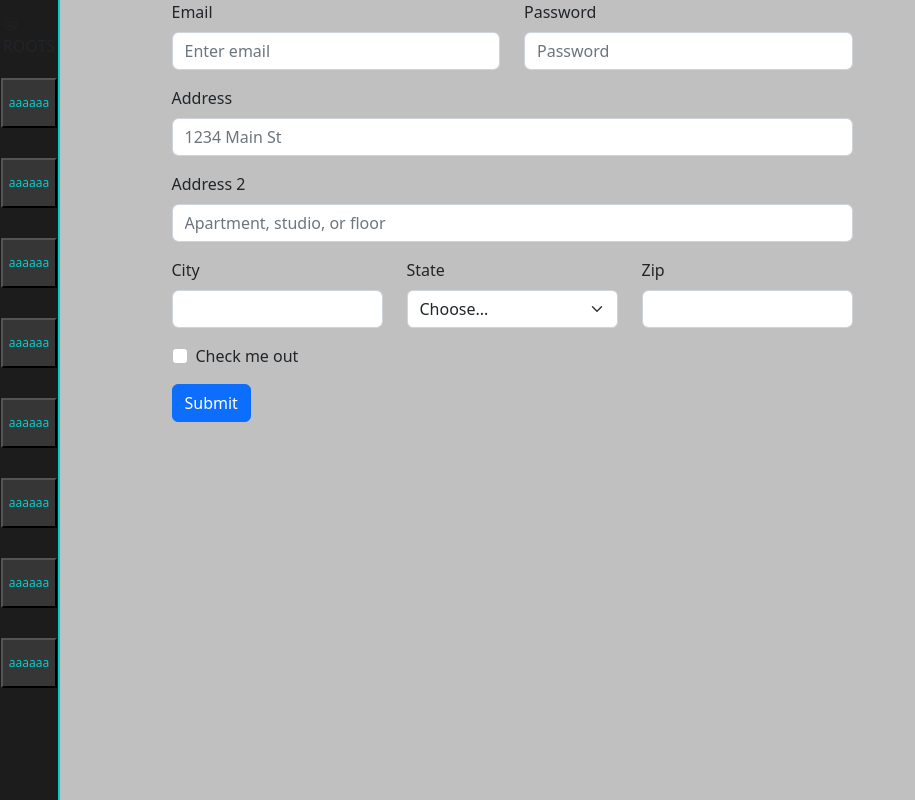
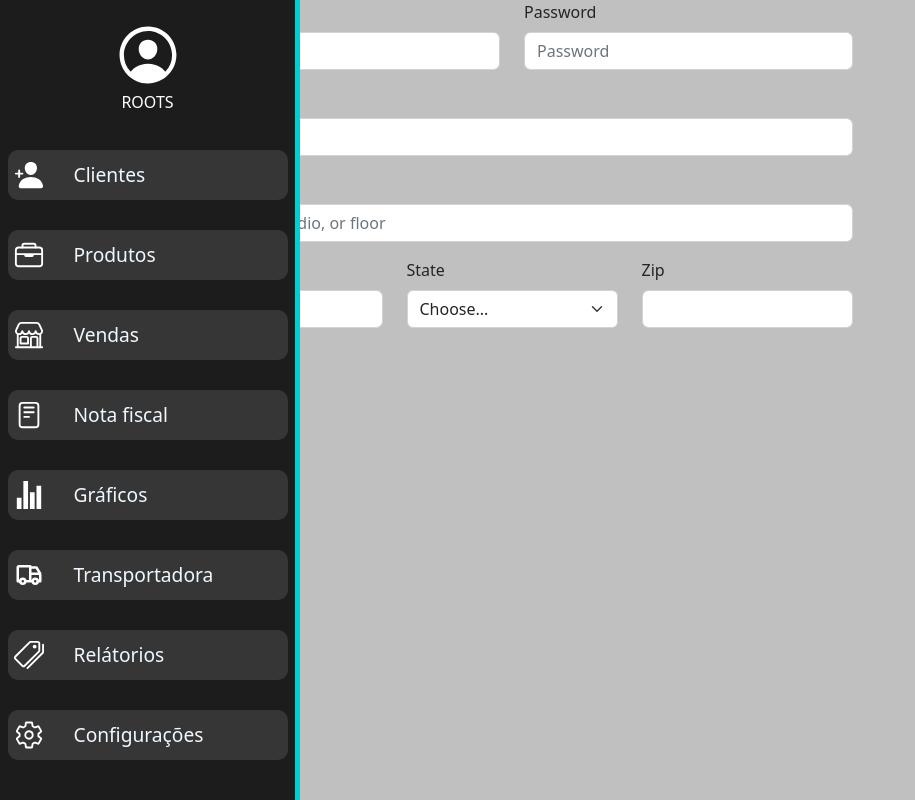
Before and after one commit to leobraboo/FrontSystemGlobal, a React (Vite) app: page / in a window 1280 px wide. Shown: the whole page, without its empty margins (0-915 px from the left). Built offline with nearby package versions, Linux system fonts and the light colour scheme.

Commit message:
REFACTOR : layout side

```diff
--- a/package.json
+++ b/package.json
@@ -15,6 +15,7 @@
     "react": "^18.2.0",
     "react-bootstrap": "^2.5.0",
     "react-dom": "^18.2.0",
+    "react-icons": "^4.6.0",
     "styled-components": "^5.3.6"
   },
   "devDependencies": {
--- a/src/components/Navegation/navHome.tsx
+++ b/src/components/Navegation/navHome.tsx
@@ -1,7 +1,12 @@
-import { UserCircle, UserList, Truck, Trash, TrendUp, Tote, Tag, Storefront, ShoppingCart, Package, Gear } from "phosphor-react";
+import {
+  IoPersonCircleOutline, IoPersonAdd,
+  IoBriefcaseOutline, IoStorefrontOutline,
+  IoReaderOutline, IoStatsChartSharp,
+  IoSettingsOutline, IoPricetagsOutline
+} from "react-icons/io5";
+import { TbTruck } from "react-icons/tb";
 import { useState } from "react";
-import { ButtonHome } from "../form/buttonHome";
-import { Container, Content } from "./styles";
+import { Container, Content, IconButton, ButtonStyle, TextButton, UserContainer } from "./styles";
 
 
 interface NavHomeProps {
@@ -13,21 +18,79 @@ export function NavHome({ colapse }: NavHomeProps) {
 
   return (
 
-      <Container onClick={() => setOpen((state) => !state)}  >
-        <div>
-          <UserCircle weight="light" />
-          ROOTS
-        </div>
-        <Content>
-          <ButtonHome colapse/>
-          <ButtonHome colapse/>
-          <ButtonHome colapse/>
-          <ButtonHome colapse/>
-          <ButtonHome colapse/>
-          <ButtonHome colapse/>
-          <ButtonHome colapse/>
-          <ButtonHome colapse/>
-        </Content>
-      </Container>
+    <Container onClick={() => setOpen((state) => !state)}>
+      <UserContainer >
+        <IconButton>
+          <IoPersonCircleOutline size={70} /> ROOTS
+        </IconButton>
+      </UserContainer>
+      <Content>
+        <ButtonStyle>
+          <IconButton> <IoPersonAdd size={30} /> </IconButton>
+          {colapse ? (
+            <TextButton> Clientes </TextButton>
+          ) : <></>
+          }
+        </ButtonStyle>
+
+        <ButtonStyle>
+          <IconButton> <IoBriefcaseOutline size={30} /> </IconButton>
+          {colapse ? (
+            <TextButton> Produtos </TextButton>
+          ) : <></>
+          }
+        </ButtonStyle>
+
+        <ButtonStyle>
+          <IconButton> <IoStorefrontOutline size={30} /> </IconButton>
+          {colapse ? (
+            <TextButton> Vendas </TextButton>
+          ) : <></>
+          }
+        </ButtonStyle>
+
+        <ButtonStyle>
+          <IconButton> <IoReaderOutline size={30} /> </IconButton>
+          {colapse ? (
+            <TextButton> Nota fiscal </TextButton>
+          ) : <></>
+          }
+        </ButtonStyle>
+
+        <ButtonStyle>
+          <IconButton> <IoStatsChartSharp size={30} /> </IconButton>
+          {colapse ? (
+            <TextButton> Gráficos </TextButton>
+          ) : <></>
+          }
+        </ButtonStyle>
+
+        <ButtonStyle>
+          <IconButton> <TbTruck size={30} /> </IconButton>
+          {colapse ? (
+            <TextButton> Transportadora </TextButton>
+          ) : <></>
+          }
+        </ButtonStyle>
+
+        <ButtonStyle>
+          <IconButton> <IoPricetagsOutline size={30} /> </IconButton>
+          {colapse ? (
+            <TextButton> Relátorios </TextButton>
+          ) : <></>
+          }
+        </ButtonStyle>
+
+        <ButtonStyle>
+          <IconButton> <IoSettingsOutline size={30} /> </IconButton>
+          {colapse ? (
+            <TextButton> Configurações </TextButton>
+          ) : <></>
+          }
+        </ButtonStyle>
+
+
+      </Content>
+    </Container>
   )
 }
--- a/src/components/Navegation/styles.ts
+++ b/src/components/Navegation/styles.ts
@@ -4,24 +4,64 @@ import styled from "styled-components";
 export const Container = styled.div`
   display: flex;
   flex-direction: column;
-  width: 60px;
+  width: 300px;
   height: 100vh;
   background: #1C1C1C;
   align-items: center;
   padding: 10px;
   position: fixed;
-  gap: 20px;
-  border-right: 2px solid #00CED1;
+  gap: 60px;
+  border-right: 5px solid #00CED1;
+
+  `
+  export const UserContainer = styled.div`
+  display: flex;
+  flex-direction: column;
+  width: 280px;
+  height: 10vh;
+  background: #1C1C1C;
+  align-items: center;
+  padding: 10px;
+  gap: 40px;
+  color: white;
 
   `
 
+
+
   export const Content = styled.div`
   display: flex;
+  width: 100%;
   flex-direction: column;
-  width: 40px;
-  height: 30px;
   background: #1C1C1C;
   align-items: center;
   gap: 30px;
 
   `
+
+  export const IconButton = styled.div`
+  display: flex;
+  color: white;
+  flex-direction: column;
+  align-items: center;
+
+
+
+  `
+export const ButtonStyle = styled.button`
+  display: flex;
+  flex-direction: row;
+  width: 280px;
+  height: 50px;
+  border: none;
+  border-radius: 10px;
+  background: #363636	;
+  align-items: center;
+  gap: 30px;
+`
+
+export const TextButton = styled.text`
+font-size: 1.2rem;
+align-items: center;
+color: #F0F8FF	;
+`
--- a/src/components/form/buttonHome.tsx
+++ b/src/components/form/buttonHome.tsx
@@ -1,5 +1,4 @@
 import { ButtonStyle, TextButton } from "./styles";
-
 
 interface ButtonHomeProps {
     children ?: JSX.Element;
@@ -12,7 +11,7 @@ export function ButtonHome({children, colapse, Text}:ButtonHomeProps) {
   return (
     <div>
     <ButtonStyle>
-        <a>  {children}  </a>
+        <div></div>
         {
           colapse ? (
             <TextButton>aaaaaa</TextButton>
--- a/src/components/form/styles.ts
+++ b/src/components/form/styles.ts
@@ -3,13 +3,18 @@ import styled from "styled-components";
 export const ButtonStyle = styled.button`
   display: flex;
   flex-direction: row;
-  width: 100%;
+  width: 280px;
   height: 50px;
+  border: none;
+  border-radius: 10px;
   background: #363636	;
   align-items: center;
+  justify-content: center;
+  gap: 30px;
 `
 
 export const TextButton = styled.text`
-font-size: 12px;
+font-size: 1.2rem;
+align-items: center;
 color: #00CED1;
 `
```
Also changed, not shown: 1 other file (tests, documents, lock files or other folders).
